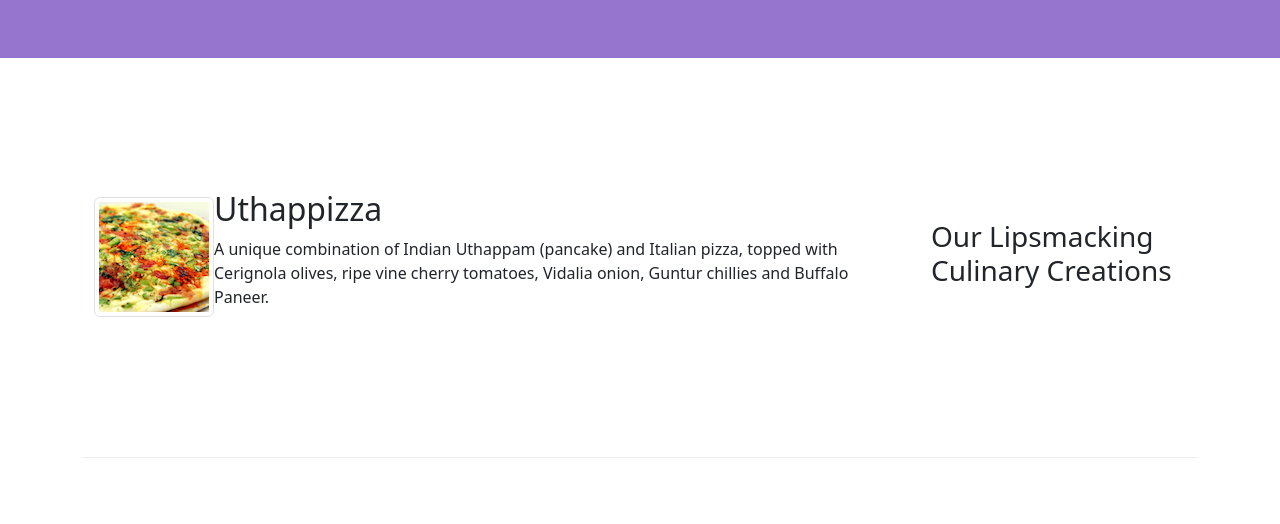
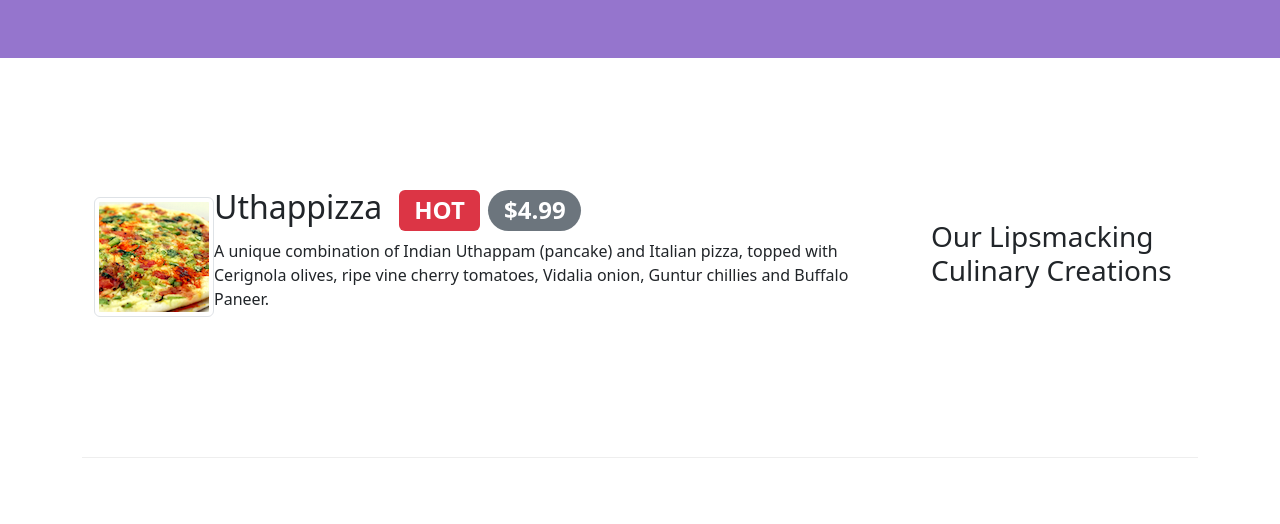
Before and after one commit to angelicasc22/Bootstrap-Course, a website: page Bootstrap4/conFusion/index.html in a window 1280 px wide. Shown: the part 276-800 px from the top of the page. Drawn offline with nearby package versions, Linux system fonts and the light colour scheme.

Commit message:
Alerting Users

```diff
--- a/Bootstrap4/conFusion/index.html
+++ b/Bootstrap4/conFusion/index.html
@@ -81,7 +81,7 @@
               alt="Uthappizza"
             />
             <div class="media-body">
-              <h2 class="mt-0">Uthappizza</h2>
+              <h2 class="mt-0">Uthappizza <span class="badge text-bg-danger mx-2">HOT</span><span class="badge rounded-pill bg-secondary">$4.99</span></h2>
               <p class="d-none d-sm-block">
                 A unique combination of Indian Uthappam (pancake) and Italian pizza, topped with
                 Cerignola olives, ripe vine cherry tomatoes, Vidalia onion, Guntur chillies and
```
